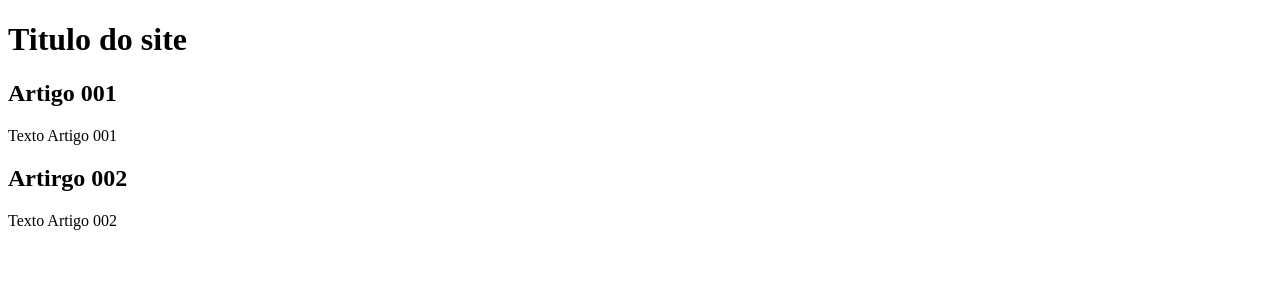
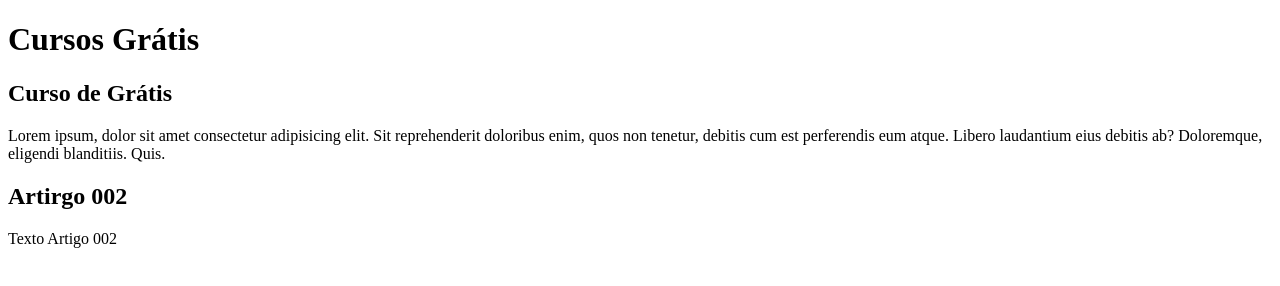
Before and after one commit to Rosiane5/Projeto-site, a plain HTML site: page index.html in a window 1280 px wide. Drawn offline with Linux system fonts and the light colour scheme.

Commit message:
Conteúdo

```diff
--- a/index.html
+++ b/index.html
@@ -8,11 +8,13 @@
 <body>
    <main>
     <header>
-        <h1>Titulo do site</h1>
+        <h1>Cursos Grátis</h1>
     </header>
     <article>
-        <h2>Artigo 001</h2>
-        <p>Texto Artigo 001</p>
+        <h2>Curso de Grátis</h2>
+        <p>Lorem ipsum, dolor sit amet consectetur adipisicing elit.
+             Sit reprehenderit doloribus enim, quos non tenetur, debitis cum est perferendis eum atque. Libero laudantium eius debitis ab? Doloremque,
+             eligendi blanditiis. Quis.</p>
     </article>
     <article>
         <h2>Artirgo 002</h2>
```
